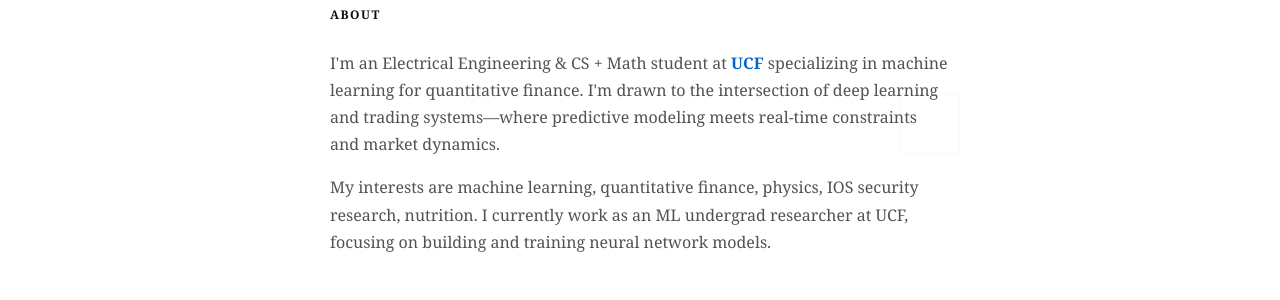
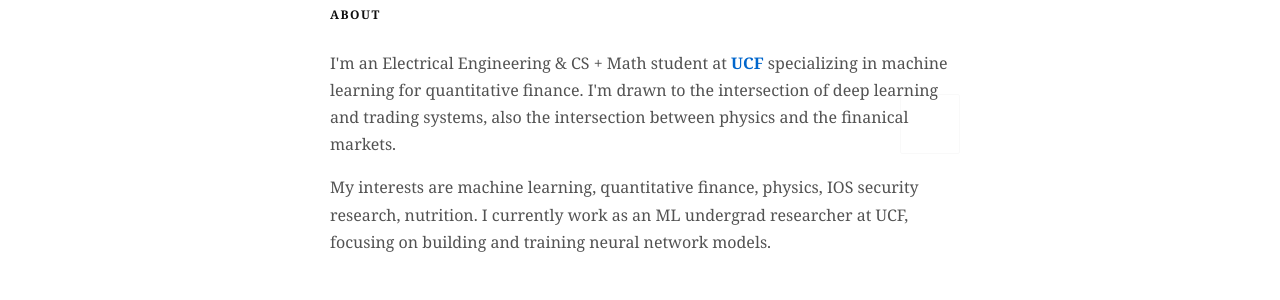
Before and after one commit to brianrojrc/brianrojrc.github.io, a Jekyll site: the page built from index.md, in a window 1280 px wide and 900 px high. Shown: the part 266-566 px from the top of the window. Built offline with Jekyll 4.4.1, drawn with Linux system fonts in a browser that asks for light colours.

Commit message:
Update index.md

```diff
--- a/index.md
+++ b/index.md
@@ -11,7 +11,7 @@
 
 <section id="about">
     <h2>About</h2>
-    <p>I'm an Electrical Engineering & CS + Math student at <a href="https://www.ucf.edu/" target="_blank" style="color: var(--accent-color); font-weight: 600;">UCF</a> specializing in machine learning for quantitative finance. I'm drawn to the intersection of deep learning and trading systems—where predictive modeling meets real-time constraints and market dynamics.</p>
+    <p>I'm an Electrical Engineering & CS + Math student at <a href="https://www.ucf.edu/" target="_blank" style="color: var(--accent-color); font-weight: 600;">UCF</a> specializing in machine learning for quantitative finance. I'm drawn to the intersection of deep learning and trading systems, also the intersection between physics and the finanical markets.</p>
     <p>My interests are machine learning, quantitative finance, physics, IOS security research, nutrition. I currently work as an ML undergrad researcher at UCF, focusing on building and training neural network models.</p>
 
 </section>
```
